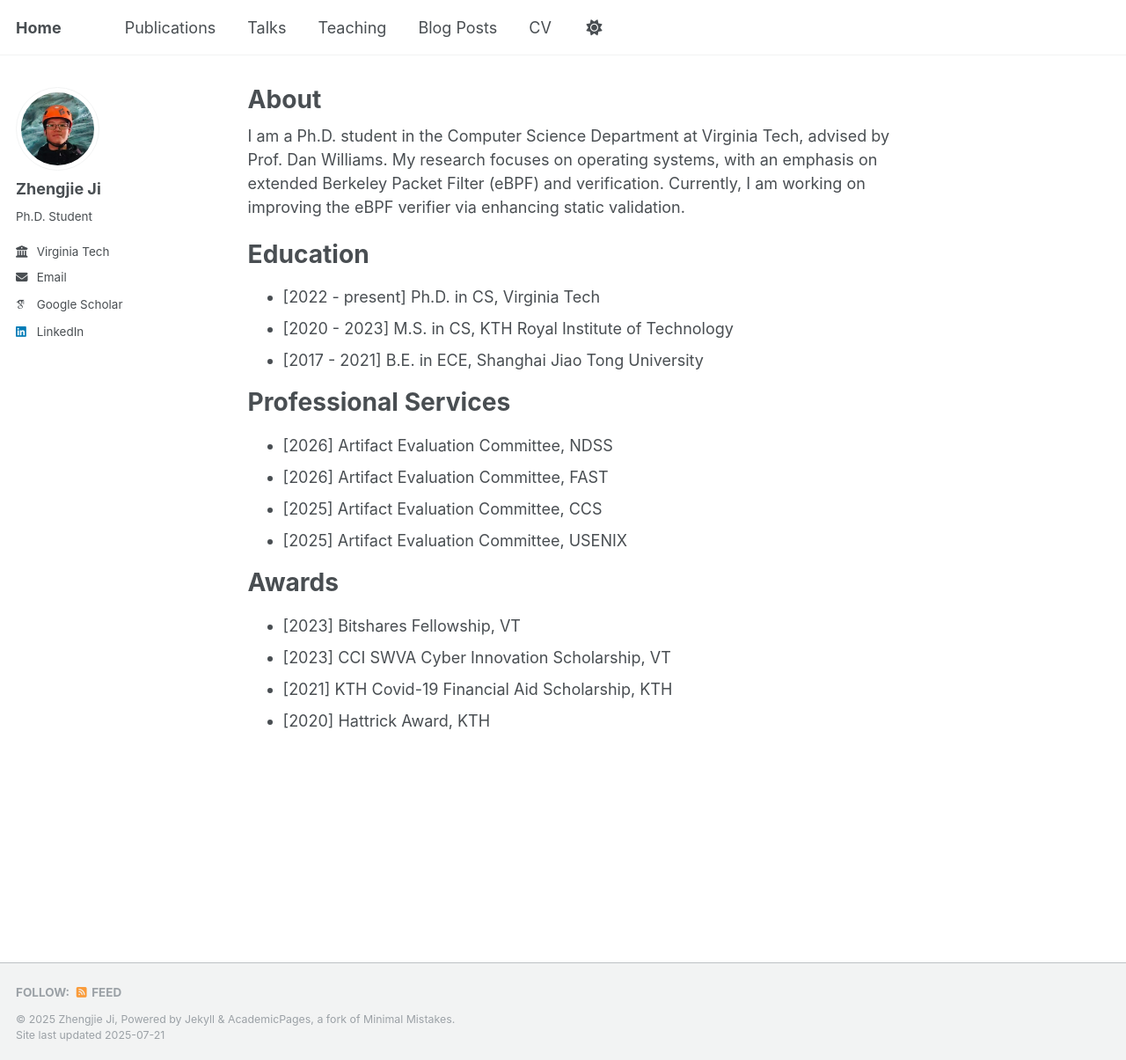
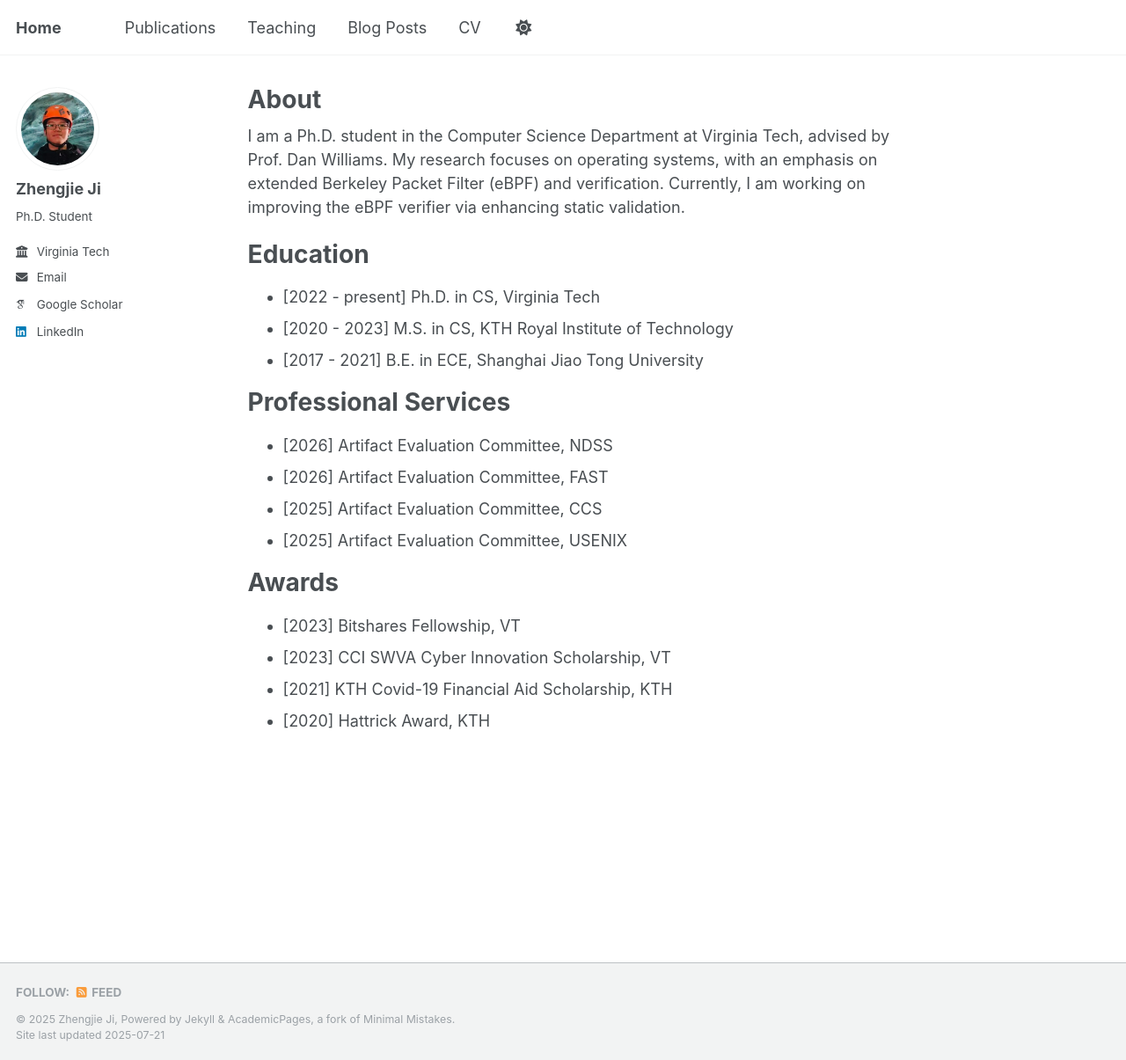
Before and after one commit to zhengjieji/zhengjieji.github.io, a Jekyll site: the page built from _pages/about.md, in a window 1280 px wide and 1205 px high. Shown: the whole window at 88% size. Built offline with Jekyll 4.4.1, drawn with Linux system fonts in a browser that asks for light colours; some web fonts are replaced.

```diff
--- a/_data/navigation.yml
+++ b/_data/navigation.yml
@@ -11,9 +11,6 @@ main:
   - title: "Publications"
     url: /publications/
 
-  - title: "Talks"
-    url: /talks/
-
   - title: "Teaching"
     url: /teaching/
 
```
Also changed, not shown: _pages/talks.html (+1 -6 lines).
